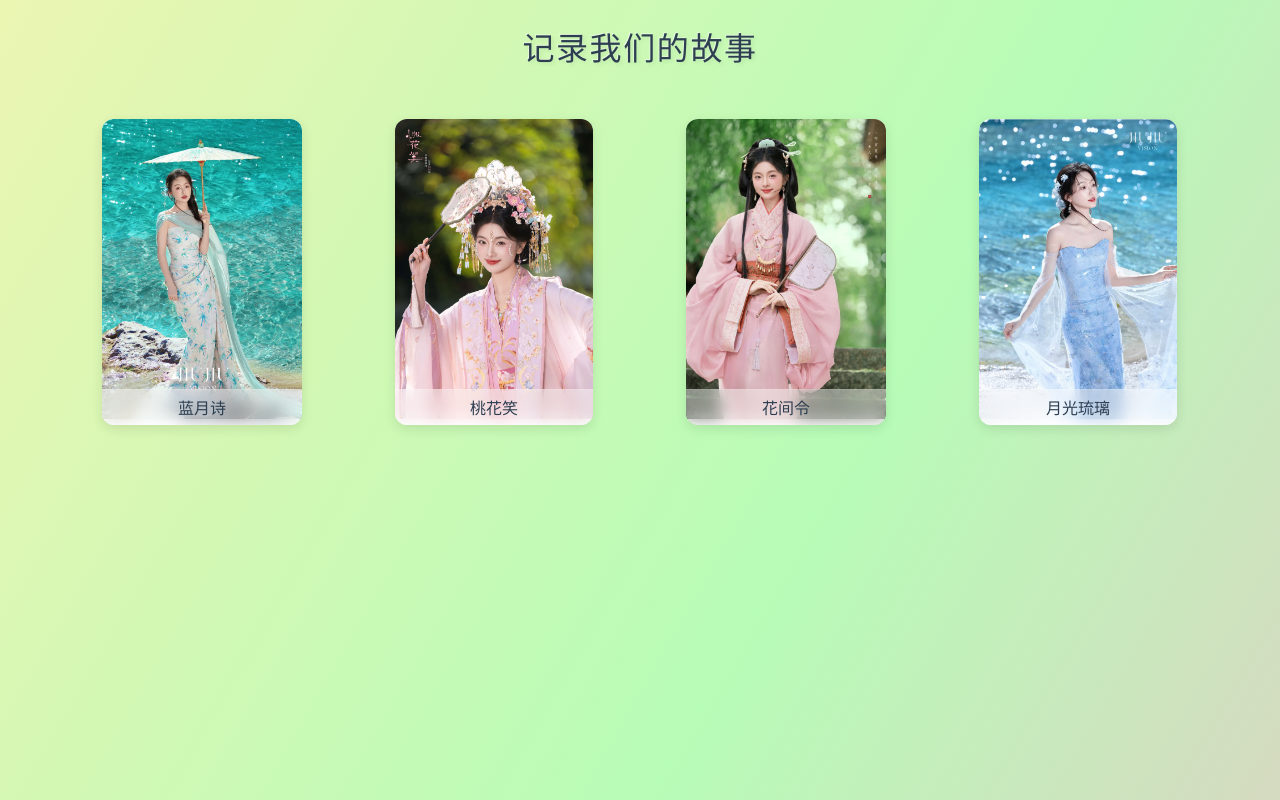
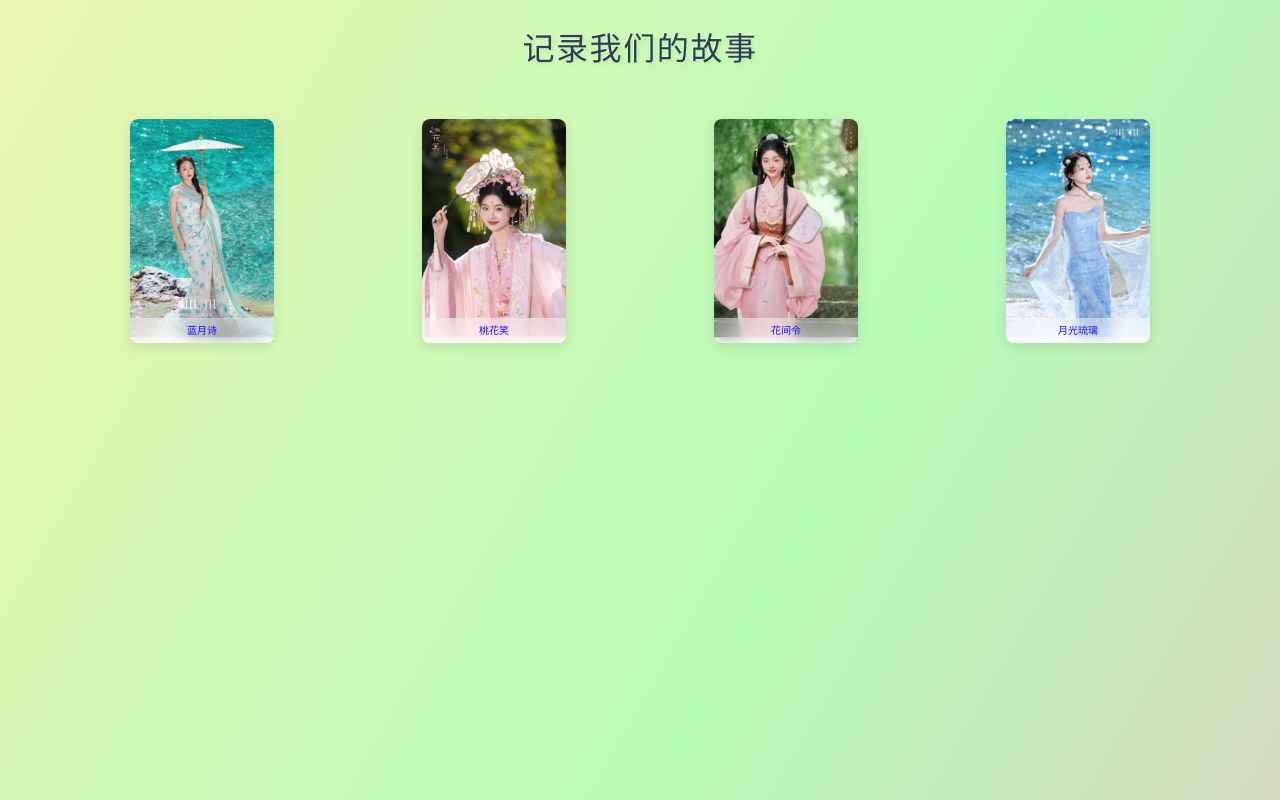
Before and after one commit to XMUT123/We, a React (Vite) app: page /#/ in a window 1280 px wide. Built offline with nearby package versions, Linux system fonts and the light colour scheme.

Commit message:
fix:样式调整

```diff
--- a/src/components/PhotoCard.css
+++ b/src/components/PhotoCard.css
@@ -1,6 +1,6 @@
 .photo-card {
   cursor: pointer;
-  border-radius: 12px;
+  border-radius: 8px;
   overflow: hidden;
   box-shadow: 0 4px 12px rgba(0, 0, 0, 0.1);
   transition: all 0.3s ease;
@@ -17,7 +17,7 @@
 
 .photo-image {
   width: 100%;
-  height: 300px;
+  height: 218px;
   object-fit: cover;
   transition: transform 0.3s ease;
   opacity: 0;
@@ -36,10 +36,10 @@
 }
 
 .photo-title {
-  padding: 0.35rem;
-  font-size: 1em;
+  padding: 0.3rem;
+  font-size: 10px;
   font-weight: 500;
-  color: #2c3e50;
+  color: #1d0df1;
   background: rgb(255 255 255 / 43%);
   position: absolute;
   bottom: 0;
```
